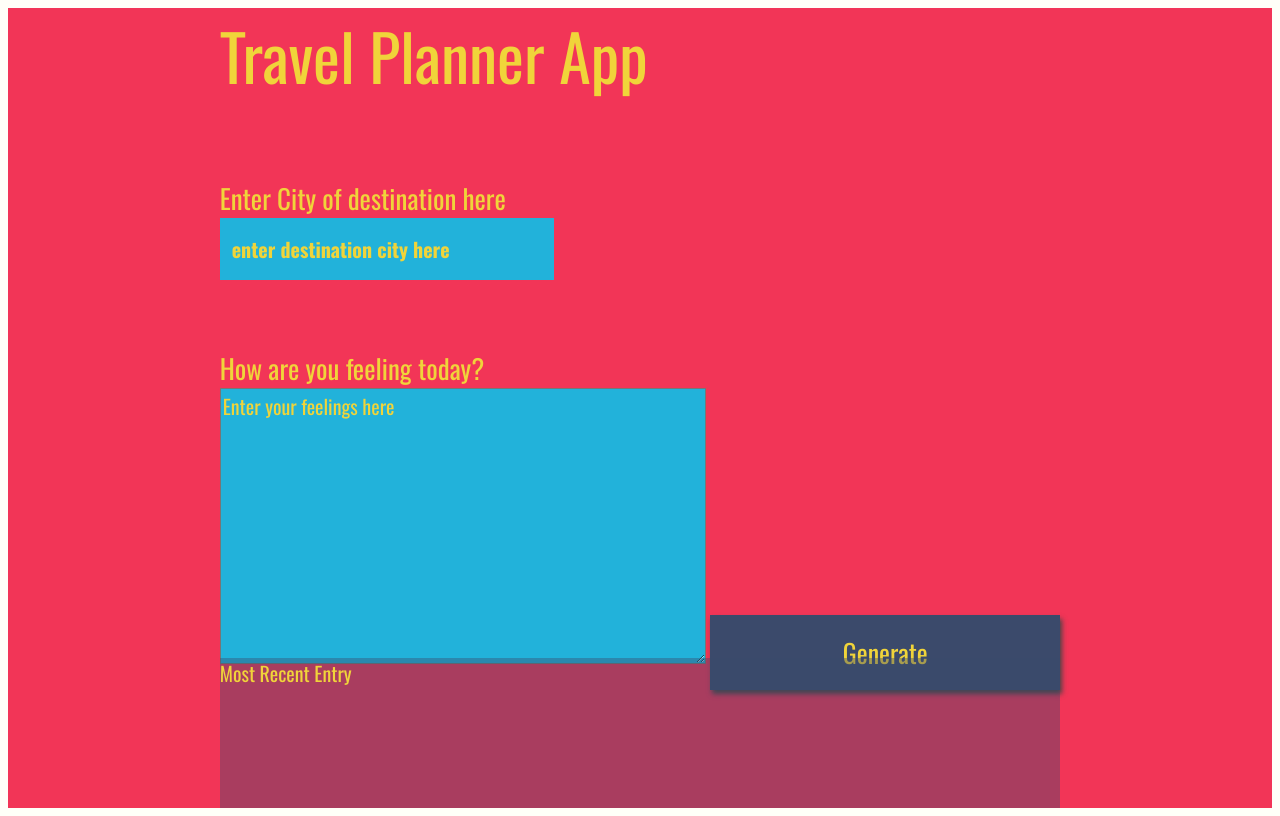
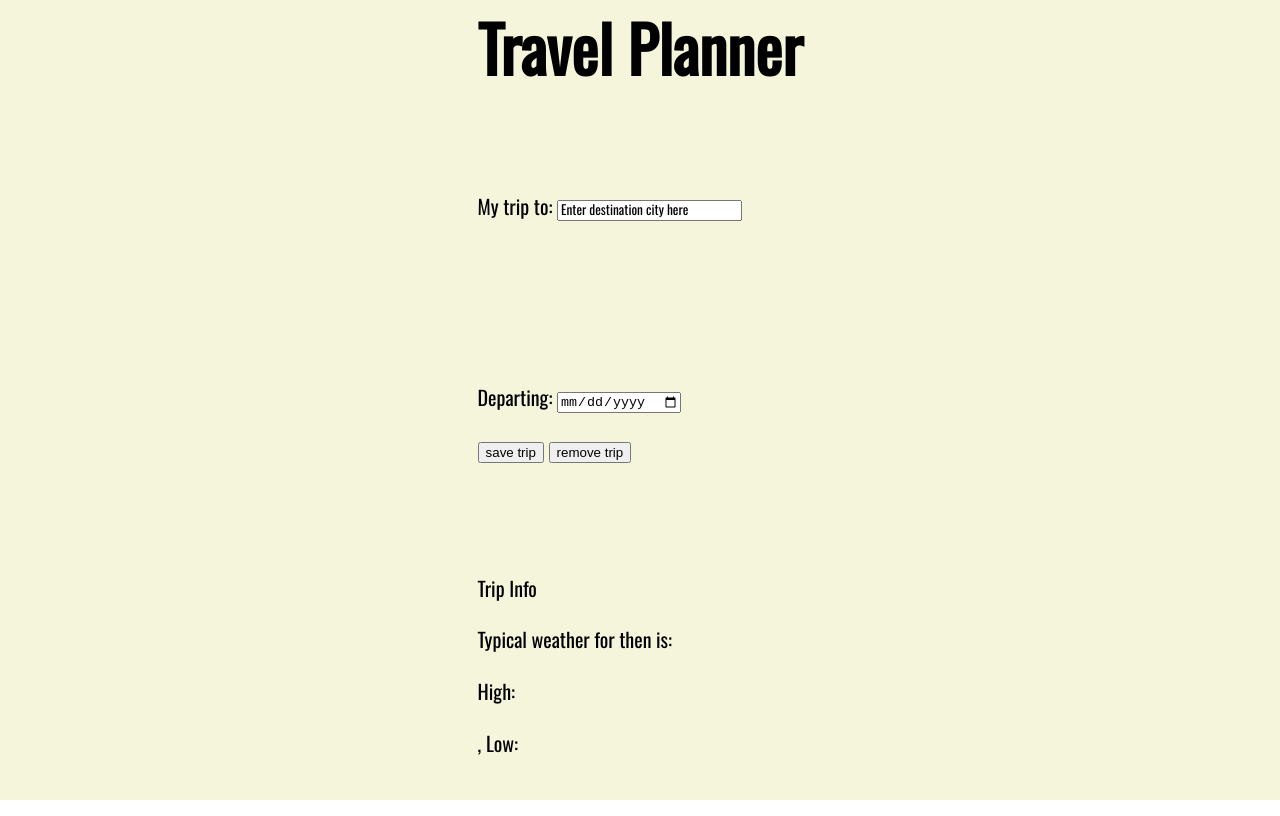
Before and after one commit to lk2745/travel-planner, a website: page src/client/views/index.html in a window 1280 px wide. Drawn offline with nearby package versions, Linux system fonts and the light colour scheme; a web font is replaced by a local one.

Commit message:
contined base

```diff
--- a/src/client/index.js
+++ b/src/client/index.js
@@ -6,10 +6,8 @@ import { validURL} from './js/urlValidation'*/
 import logo from './images/lklogo.jpg';
 import newsbackgroundImg  from './images/global-news.jpg';
 
-import './styles/resets.scss'
 import './styles/base.scss'
 import './styles/footer.scss'
-import './styles/form.scss'
 import './styles/header.scss'
 
 // Assistance from https://medium.com/a-beginners-guide-for-webpack-2/handling-images-e1a2a2c28f8d
--- a/src/client/js/app.js
+++ b/src/client/js/app.js
@@ -1,4 +1,6 @@
 /* Global Variables */
+//GeoNames Sample URL
+/* http://api.geonames.org/postalCodeLookupJSON?placename=Miami,Florida&username=lk2745 */
 
 const baseURL = "https://api.openweathermap.org/data/2.5/weather?zip=";
 
--- a/src/client/styles/base.css
+++ b/src/client/styles/base.css
@@ -10,12 +10,14 @@
 
 
 /* ---- Base Rules ---- */
+
 body {
-    background: rgb(136,203,171);
+    background: beige;
+    font-family: 'Oswald';
+    font-size: 22px;
     background: linear-gradient(0deg, rgba(136,203,171,1) 0%, rgba(0,13,60,1) 100%);
     margin: 0;
-    font-family: 'Oswald', sans-serif;
-    color: #fff;
+    color:black;
 }
 
 html {
@@ -26,14 +28,15 @@ html {
 /* Typeography General*/
 h1 {
     font-family: 'Oswald', sans-serif;
-    font-size: 3em;
+    font-size: 32px;
     margin: 5em 1em;
 }
 
 @media only screen and (min-width: 35em){
     h1 {
-        font-size: 7em;
-        margin: 2em 4rem 1em;
+        font-size: 64px;
+        margin: auto;
+        color: black;
     }
 }
 
@@ -41,7 +44,7 @@ h2 {
     border-bottom: 1px solid #cc1;
     font-family: 'Oswald', Sans-Serif;
     font-size: 3em;
-    color: #fff;
+    color: black;
 }
 
 h4 {
@@ -51,12 +54,13 @@ h4 {
 
 p {
     line-height: 1.6em;
-    color: #eee;
+    color: black;
 }
 
 /* ---- Layout Rules ---- */
 main {
     margin: 10vh 1em 10vh;
+    background-color: beige;
 }
 
 .main-hero {
@@ -69,6 +73,45 @@ section {
     min-height: 80vh;
 }
 
+
+#app{
+    display: grid;
+    grid-auto-rows: minmax(150px, auto);
+    /* grid-template-columns:  */
+    height:100vh;
+    background: beige;
+    color: black;
+    justify-content: center;
+    grid-gap: 1em;
+    font-size: 20px;
+    font-family: 'Oswald', sans-serif;
+}
+
+/* Reset style for HTML element on active to have no border*/
+input:focus,
+select:focus,
+textarea:focus,
+button:focus {
+    outline: none;
+}
+/* Style for Placeholder Text*/
+::placeholder { /* Firefox, Chrome, Opera */
+    color: black;
+    font-family: 'Oswald', sans-serif;
+
+}
+
+:-ms-input-placeholder { /* Internet Explorer 10-11 */
+    color: black;
+    font-family: 'Oswald', sans-serif;
+
+}
+
+::-ms-input-placeholder { /* Microsoft Edge */
+    color: black;
+    font-family: 'Oswald', sans-serif;
+
+}
 
 /* ---- Module Rules ---- */
 
@@ -86,8 +129,8 @@ section {
 }
 
 .navbar__menu li .current a{
-    background-color: #d2d2d2;
-    color: #fff;
+    background-color: beige;
+    color: black;
 }
 
 .navbar__menu .menu__link {
@@ -106,30 +149,12 @@ section {
 
 /* set the menu bar item with a different color */
 .navbar__menu .menu__link .current a {
-    background-color: #d2d2d2;
-    color: #fff;
+    background-color: beige;
+    color: black;
 }
 
 
-/* Header Styles */
-.page__header {
-    background: #fff;
-    position: fixed;
-    top: 0;
-    width: 100%;
-    z-index: 5;
-}
 
-/* Footer Styles */
-.page__footer {
-    background: #000;
-    padding: 3em;
-    color: #fff;
-}
-
-.page__footer p{
-    color: #fff;
-}
 
 
 /* ---- Theme Rules ---- */
--- a/src/client/styles/style.css
+++ /dev/null
@@ -1,135 +0,0 @@
-body{
-    background: #fffff8;
-    font-family: -apple-system, BlinkMacSystemFont, sans-serif;
-}
-
-#app{
-    display: grid;
-    grid-auto-rows: minmax(150px, auto);
-    /* grid-template-columns:  */
-    height:100vh;
-    background: #f23557;
-    color: #f0d43a;
-    justify-content: center;
-    grid-gap: 1em;
-    font-size: 20px;
-    font-family: 'Oswald', sans-serif;
-}
-
-.holder{
-
-}
-
-.entry{
-    background: rgba(59, 74, 107, .4);
-}
-
-#entryHolder{
-
-}
-
-#date{
-    color: black;
-    padding-left: 12px;
-    font-family: 'Oswald', sans-serif;
-    font-weight: bold;
-}
-
-#temp{
-    color: black;
-    padding-left: 12px;
-    font-family: 'Oswald', sans-serif;
-    font-weight: bold;
-}
-
-#content{
-    color: black;
-    padding-left: 12px;
-    font-family: 'Oswald', sans-serif;
-    font-weight: bold;
-}
-
-#city{
-    color: black;
-    padding-left: 12px;
-    font-family: 'Oswald', sans-serif;
-    font-weight: bold;
-}
-
-#humidity{
-    color: black;
-    padding-left: 12px;
-    font-family: 'Oswald', sans-serif;
-    font-weight: bold;
-}
-
-.headline {
-    font-size: 64px;
-}
-
-.title{
-
-}
-
-/*  Basic Styling To Override Default For Basic HTML Elements */
-label{
-    display:block;
-    font-size: 27px;
-}
-
-input{
-    display:block;
-    height: 60px;
-    width: 320px;
-    background:#22b2da;
-    color: #f0d43a;
-    font-size: 20px;
-    font-family: 'Oswald', sans-serif;
-    border: none;
-}
-
-button{
-    width: 350px;
-    height: 75px;
-    background: #3b4a6b;
-    color: #f0d43a;
-    font-size: 26px;
-    font-family: 'Oswald', sans-serif;
-    border: none;
-    box-shadow: 2px 4px 5px #444;
-   }
-h1{
-    font-size: 36px;
-}
-
-textarea{
-    background:#22b2da;
-    color: #f0d43a;
-    font-size: 20px;
-    font-family: 'Oswald', sans-serif;
-}
-/* Reset style for HTML element on active to have no border*/
-input:focus,
-select:focus,
-textarea:focus,
-button:focus {
-    outline: none;
-}
-/* Style for Placeholder Text*/
-::placeholder { /* Firefox, Chrome, Opera */
-    color: #f0d43a;
-    font-family: 'Oswald', sans-serif;
-
-}
-
-:-ms-input-placeholder { /* Internet Explorer 10-11 */
-    color: #f0d43a;
-    font-family: 'Oswald', sans-serif;
-
-}
-
-::-ms-input-placeholder { /* Microsoft Edge */
-    color: #f0d43a;
-    font-family: 'Oswald', sans-serif;
-
-}
--- a/src/client/views/index.html
+++ b/src/client/views/index.html
@@ -1,40 +1,44 @@
 <!DOCTYPE html>
 <html>
 <head>
-  <link rel="apple-touch-icon" sizes="180x180" href="/src/client/images/apple-touch-icon.png">
-  <link rel="icon" type="image/png" sizes="32x32" href="/src/client/images/favicon-32x32.png">
-  <link rel="icon" type="image/png" sizes="16x16" href="/src/client/images/favicon-16x16.png">
-  <link rel="manifest" href="/src/client/images/site.webmanifest">
-  <link rel="mask-icon" href="/src/client/images/safari-pinned-tab.svg" color="#5bbad5">
+  <link rel="apple-touch-icon" sizes="180x180" href="../images/apple-touch-icon.png">
+  <link rel="icon" type="image/png" sizes="32x32" href="../images/favicon-32x32.png">
+  <link rel="icon" type="image/png" sizes="16x16" href="../images/favicon-16x16.png">
+  <link rel="manifest" href="../images/site.webmanifest">
+  <link rel="mask-icon" href="../images/safari-pinned-tab.svg" color="#5bbad5">
   <meta name="msapplication-TileColor" content="#da532c">
   <meta name="theme-color" content="#ffffff">
 <meta charset="UTF-8">
 <title>Travel Planner</title>
-<link href="https://fonts.googleapis.com/css?family=Oswald:400,600,700|Ranga:400,700&display=swap" rel="stylesheet">
-<link rel="stylesheet" href="../styles/style.css">
+<link href="https://fonts.googleapis.com/css?family=Oswald" rel="stylesheet">
+<link rel="stylesheet" href="../styles/base.css">
 </head>
  <body>
 <div id = "app">
   <div class ="holder headline">
-    Travel Planner App
+    <h1>Travel Planner</h1>
   </div>
   <div class ="holder city">
-    <label for="city">Enter City of destination here</label>
-    <input type="text" id="city" placeholder="enter destination city here">
+    <label for="city">My trip to:</label>
+    <input type="text" id="city" placeholder="Enter destination city here">
   </div>
-  <div class ="holder feel">
-    <label for="feelings">How are you feeling today?</label>
-    <textarea class= "myInput" id="feelings" placeholder="Enter your feelings here" rows="9" cols="50"></textarea>
-    <button id="generate" type = "submit"> Generate </button>
+  <div class ="holder depart">
+    <label for="departing">Departing:</label>
+    <input type="date" id="departdate" name="departdate">
+    <p></p>
+    <p></p>
+    <button id="savetrip" type = "submit"> save trip </button>
+    <button id="remove" type = "submit"> remove trip </button>
   </div>
   <div class ="holder entry">
-    <div class = "title">Most Recent Entry</div>
+    <div class = "title">Trip Info</div>
    <div id = "entryHolder">
-   <div id = "date"></div>
-   <div id = "city"></div>
-   <div id = "temp"></div>
-   <div id = "humidity"></div>
-   <div id = "content"></div>
+   <div id = "citystate"></div>
+   <div id = "typicalweather"></div>
+   <p>Typical weather for then is:</p>
+   <p>High: </p><div id = "hightemp"></div><p>, Low: </p>
+   <div id = "lowtemp"></div>
+   <div id = "weather"></div>
    </div>
   </div>
   </div>
```
Also changed, not shown: package.json (+16 -2 lines), src/client/styles/footer.css (+11 -0 lines), src/client/styles/header.css (+11 -0 lines), 1 other file.
